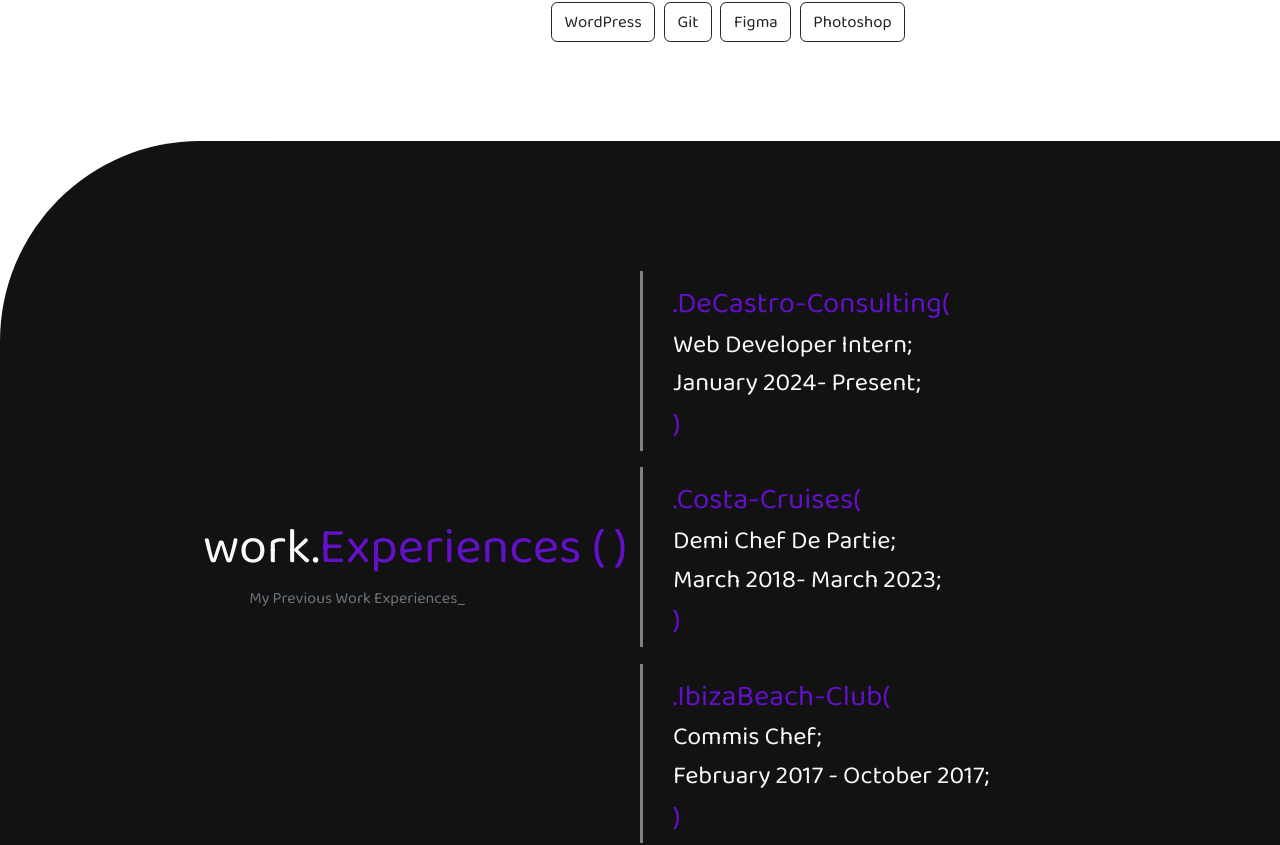
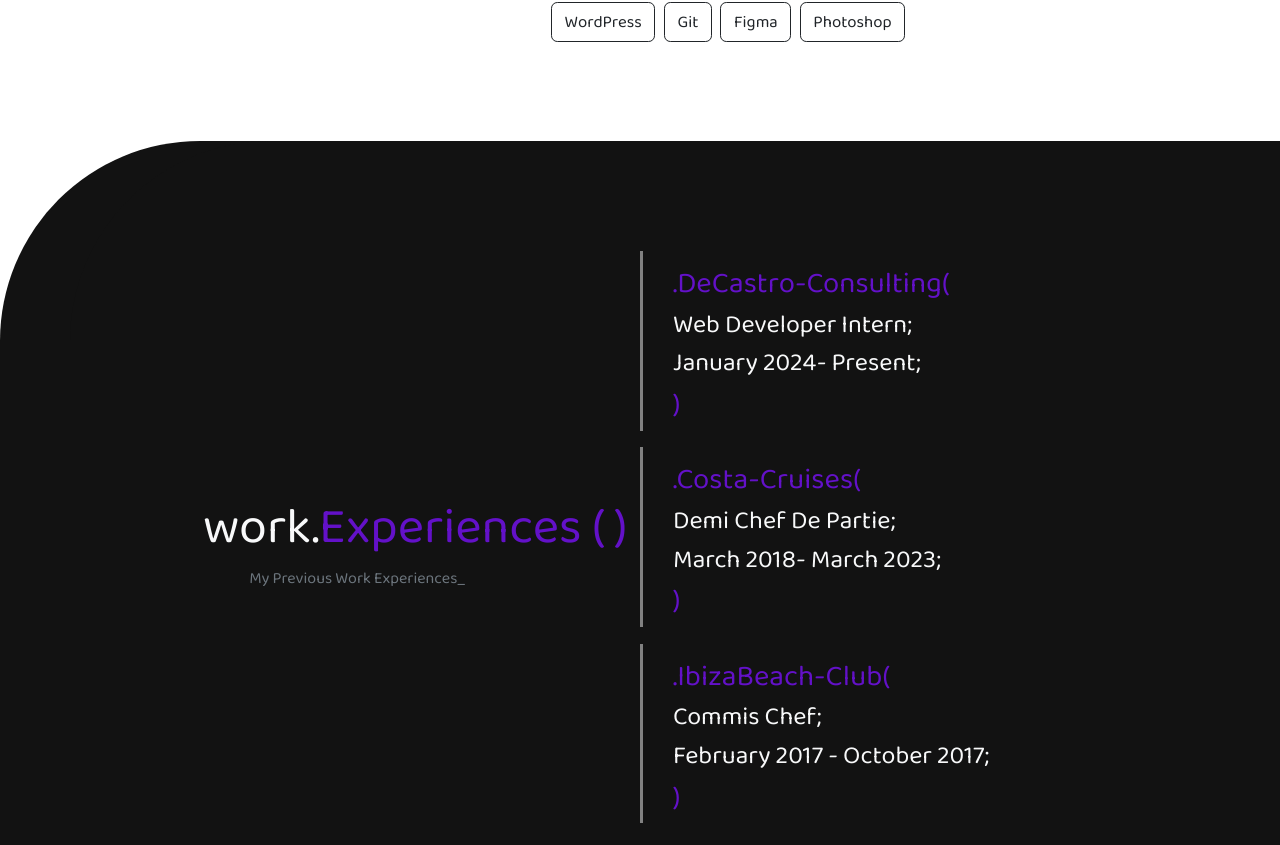
Before and after one commit to jammmeess/portfolio-jammmeess, a React (Create React App) app: page / in a window 1280 px wide. Shown: the part 1299-2144 px from the top of the page. Built offline with nearby package versions, Linux system fonts and the light colour scheme; a web font is replaced by a local one.

Commit message:
Minor Style Changes

```diff
--- a/src/index.css
+++ b/src/index.css
@@ -284,7 +284,7 @@ p {
   color: black;
   min-height: 100vh;
   width: 100%;
-  padding: 130px 0px 0px 0px;
+  padding: 110px 0px 0px 0px;
   border-radius: 200px 0px 0px 0px;
 }
 
```
